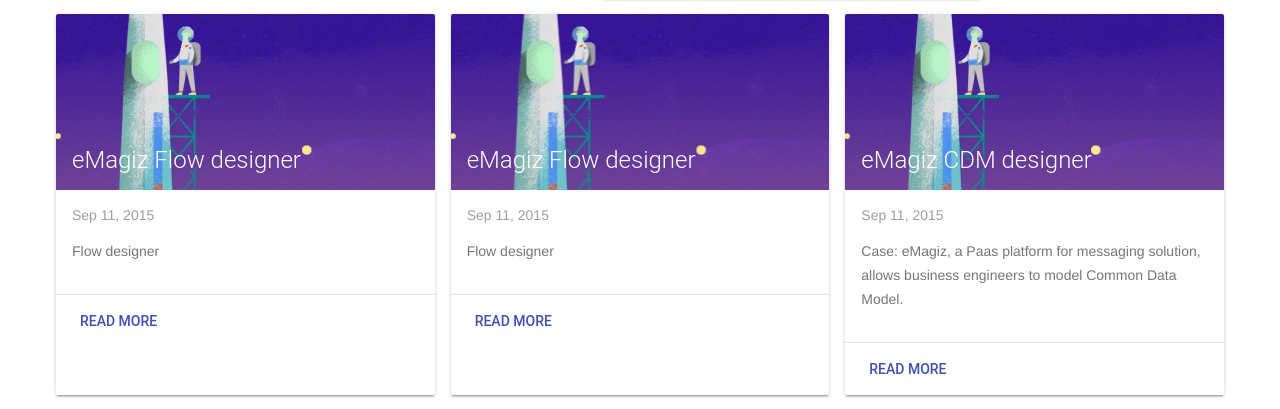
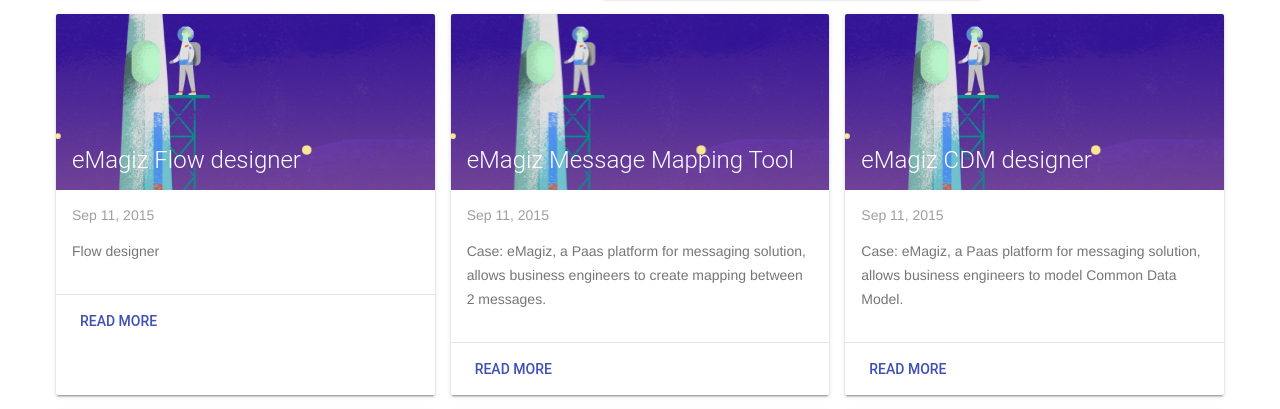
Before and after one commit to vietduc1441/vietduc1441.github.io, a Jekyll site: the page built from index.html, in a window 1280 px wide, cut to the strip 415-824 px from the top of the page. Built offline with Jekyll 4.4.1, drawn with Linux system fonts in a browser that asks for light colours; nearby versions of some CDN libraries.

Commit message:
Update 2015-09-11-emagiz-message-mapping.markdown

```diff
--- a/_posts/2015-09-11-emagiz-message-mapping.markdown
+++ b/_posts/2015-09-11-emagiz-message-mapping.markdown
@@ -1,12 +1,15 @@
 ---
 layout: post
-title:  "eMagiz Flow designer"
+title:  "eMagiz Message Mapping Tool"
 date:   2015-09-11 13:34:20
 categories: Material
 author: SCH
 ---
-Flow designer
+Case: eMagiz, a Paas platform for messaging solution, allows business engineers to create mapping between 2 messages.
 
-![Dev Image](http://4.bp.blogspot.com/-IOD6VutWGlA/UW8Jq05M0DI/AAAAAAAAAeA/OVckWFybKqg/s1600/DSC01317.JPG)
+Requirement: eMagiz want to have a message mapper which visualizes messages by tree structure and easy maps these trees' items by drag/drop.
 
-Flow design is ...
+Feature:
+- represent message by tree structure
+- drag/drop between 2 trees to create mapping rules
+- filter, folding funtionalities for the tree
```
